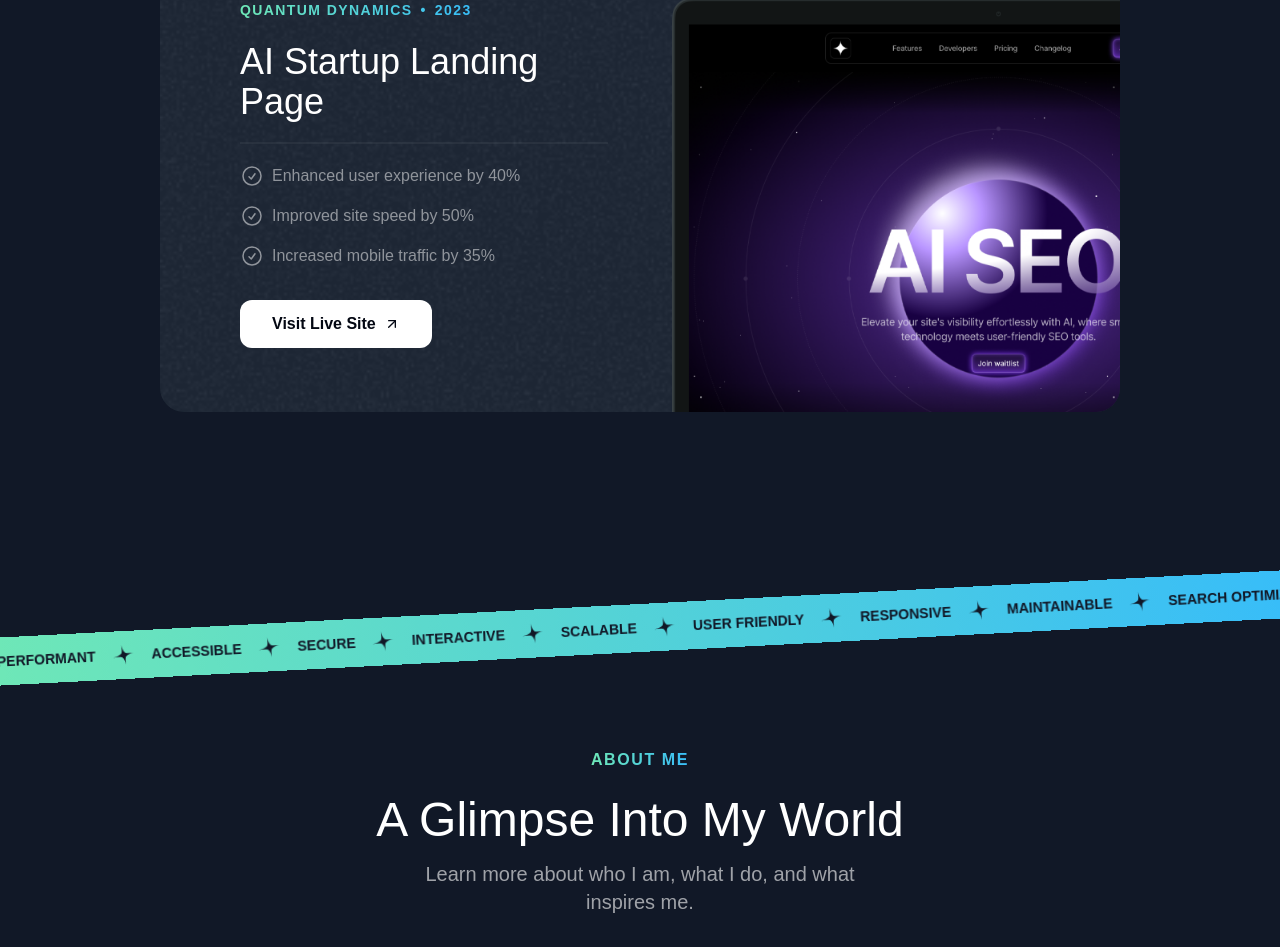
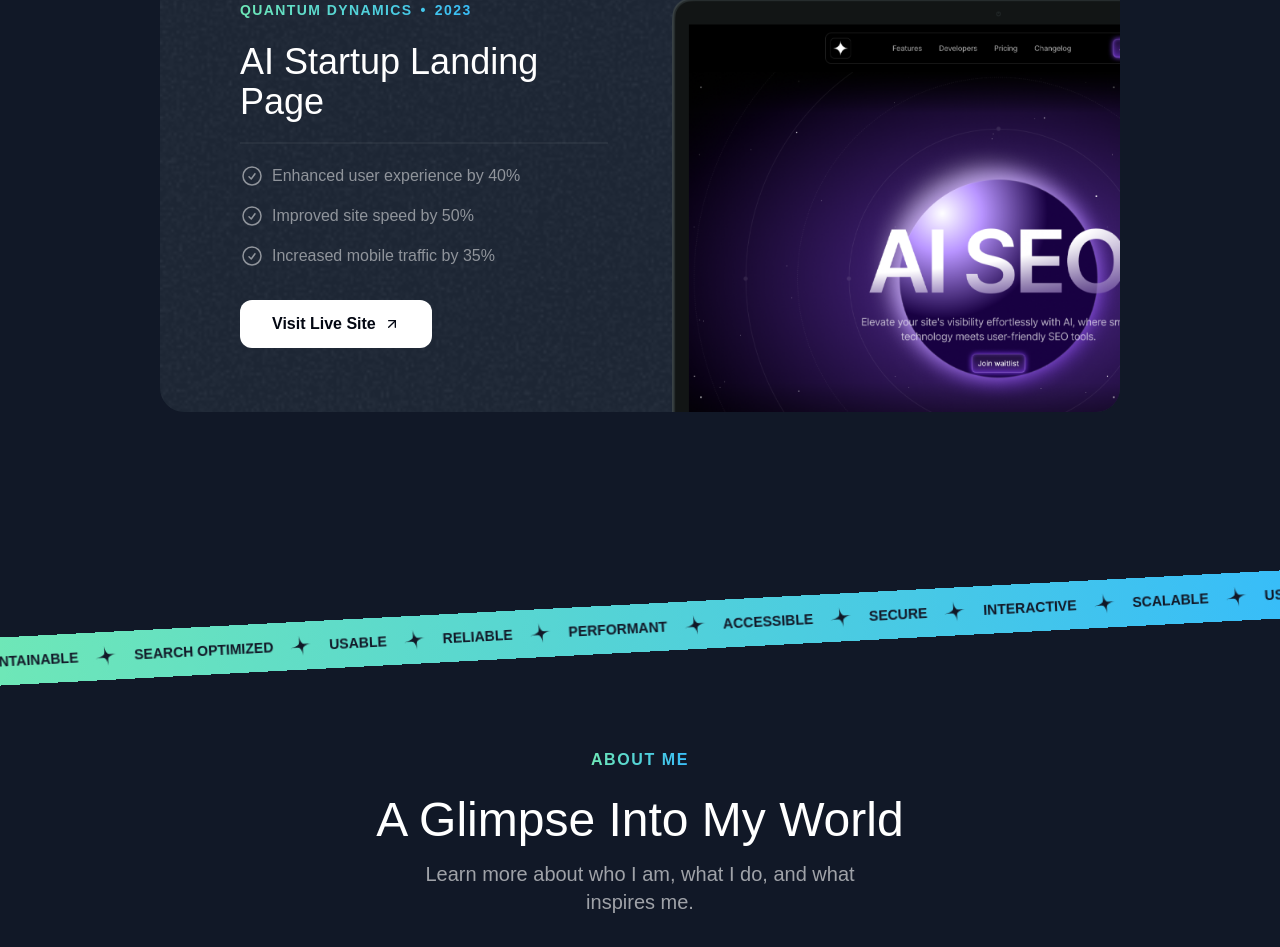
Before and after one commit to Feddane/Portfolio, a Next.js app in the folder frontend-tribe-single-page-dev-portfolio-resource-bundle/starter-template/: page / in a window 1280 px wide. Shown: the part 2412-3359 px from the top of the page. Built offline with nearby package versions, Linux system fonts and the light colour scheme; a web font is replaced by a local one.

Commit message:
last animation about section

```diff
--- a/frontend-tribe-single-page-dev-portfolio-resource-bundle/starter-template/src/sections/Tape.tsx
+++ b/frontend-tribe-single-page-dev-portfolio-resource-bundle/starter-template/src/sections/Tape.tsx
@@ -1,5 +1,5 @@
+import { Fragment } from "react";
 import StarIcon from "../assets/icons/star.svg";
-
 
 const words = [
   "Performant",
@@ -13,21 +13,29 @@
   "Search Optimized",
   "Usable",
   "Reliable",
-]
+];
 
 export const TapeSection = () => {
   return (
-    <div className="py-16 lg:py-24 overflow-x-clip ">
-      <div className="bg-gradient-to-r from-emerald-300 to-sky-400 -rotate-3 -mx-1 ">
+    <div className="py-16 lg:py-24 overflow-x-clip">
+      <div className="bg-gradient-to-r from-emerald-300 to-sky-400 -rotate-3 -mx-1">
         <div className="flex [mask-image:linear-gradient(to_right, transparent, black_10%, black_90%, transparent)]">
-          <div className="flex flex-none gap-4 py-3">
-            {[...words, ...words, ...words].map((word, index) => (
-              <div key={index} className="inline-flex gap-4 items-center">
-                <span className="text-gray-900 uppercase font-extrabold text-sm">{word}</span>
-                <StarIcon className="size-6 text-gray-900 -rotate-12" />
-              </div>
+          <div className="flex flex-none gap-4 pr-4 py-3 animate-move-left [animation-duration:30s] ">
+            {[...new Array(2)].fill(0).map((_, idx) => (
+              <Fragment key={idx}>
+                {[...words, ...words, ...words].map((word, index) => (
+                  <div
+                    key={`${idx}-${index}`}
+                    className="inline-flex gap-4 items-center"
+                  >
+                    <span className="text-gray-900 uppercase font-extrabold text-sm">
+                      {word}
+                    </span>
+                    <StarIcon className="size-6 text-gray-900 -rotate-12" />
+                  </div>
+                ))}
+              </Fragment>
             ))}
-
           </div>
         </div>
       </div>
--- a/frontend-tribe-single-page-dev-portfolio-resource-bundle/starter-template/tailwind.config.ts
+++ b/frontend-tribe-single-page-dev-portfolio-resource-bundle/starter-template/tailwind.config.ts
@@ -27,7 +27,8 @@
       },
       animation: {
         'ping-large': 'ping-large 1s ease-in-out infinite',
-        'spin-slow': 'spin 10s linear infinite'
+        'spin-slow': 'spin 10s linear infinite',
+        'move-left': 'move-left 1s linear infinite',
 
       },
       keyframes: {
@@ -36,6 +37,14 @@
             transform: 'scale(3)',
             opacity: '0',
           }
+        },
+        'move-left':{
+           '0%': {
+              transform: 'translateX(0)'
+        },
+        '100%': {
+          transform: 'translateX(-50%)'
+        }
         }
       }
     },
```
